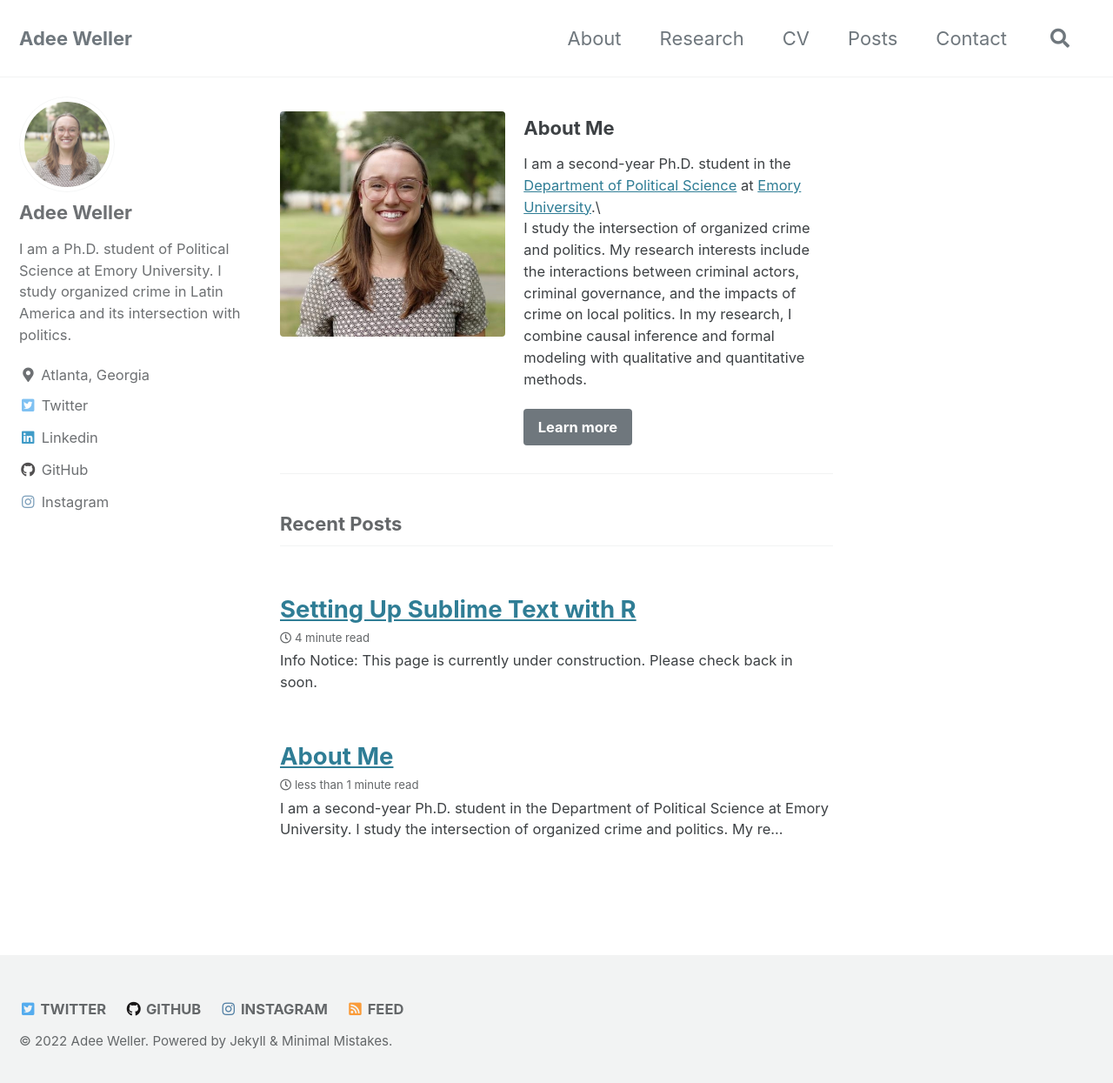
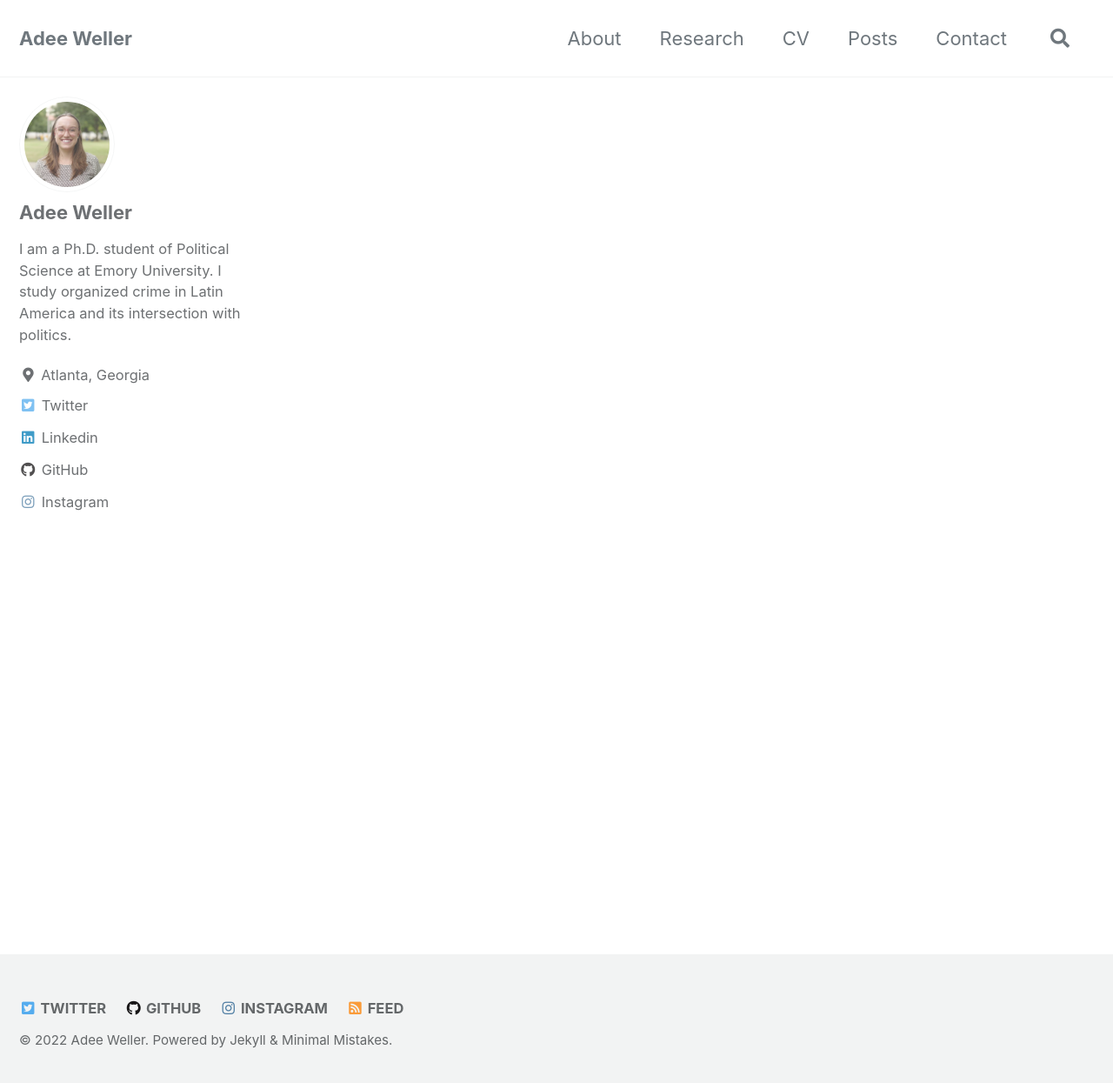
Before and after one commit to adeeweller/adeeweller.github.io, a Jekyll site: the page built from _pages/home.md, in a window 1280 px wide and 1252 px high. Shown: the top 1245 px of the window at 87% size. Built offline with Jekyll 4.4.1, drawn with Linux system fonts in a browser that asks for light colours; cached includes are drawn as plain includes; our own code applies the rules of GitHub Pages for plain Markdown files.

Commit message:
homeupdate

```diff
--- a/_data/navigation.yml
+++ b/_data/navigation.yml
@@ -9,9 +9,3 @@ main:
     url: /posts/
   - title: "Contact"
     url: /contact/
-# - title: "Splash"
-#   url: /testsplash/
-# - title: "Categories"
-#   url: /categories/
-# - title: "Tags"
-#   url: /tags/
--- a/_pages/home.md
+++ b/_pages/home.md
@@ -1,4 +1,4 @@
----
+<!-- ---
 layout: home
 permalink: /home/
 author_profile: true
@@ -18,9 +18,9 @@ feature_row:
     url: "/_pages/about/"
     btn_class: "btn--primary"
     btn_label: "Learn more"
----
+--- -->
 
 
 <!-- {% include feature_row id="intro" type="center" %} -->
 
-{% include feature_row id="feature_row" type="left" %}
+<!-- {% include feature_row id="feature_row" type="left" %} -->
```
Also changed, not shown: _posts/2022-06-10-sublime_setup.md (+1 -0 lines).
